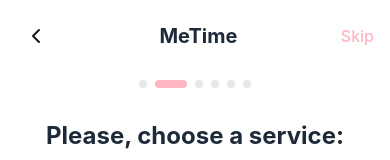
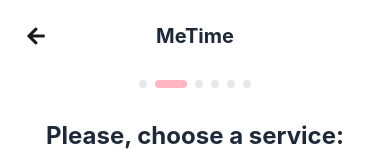
Before and after one commit to sumit-yadav-001/ME-TIME, a React (Vite) app: page /onboarding in a window 390 px wide. Both pictures are taken after a click on the button "Start". Shown: the top 160 px of the page. Built offline with nearby package versions, Linux system fonts and the light colour scheme.

Commit message:
Home & Onboarding commit: Add responsive Home and Booking pages with full logic and Swiper integration

```diff
--- a/src/pages/onboarding/Onboarding.jsx
+++ b/src/pages/onboarding/Onboarding.jsx
@@ -1,5 +1,7 @@
 import { useState } from "react";
 import { useNavigate } from "react-router-dom";
+import { FaArrowLeft } from "react-icons/fa";
+import { FiArrowRight } from "react-icons/fi";
 
 export default function Onboarding() {
   const [step, setStep] = useState(0);
@@ -10,12 +12,12 @@
 
   const nextStep = () => setStep((prev) => prev + 1);
   const prevStep = () => setStep((prev) => Math.max(prev - 1, 0));
+
   const finishOnboarding = () => {
     localStorage.setItem("onboardingSeen", "true");
-    navigate("/login");
+    window.location.href = "http://localhost:5173/"; // skip → home
   };
 
-  // Page 2 categories
   const categories = [
     { name: "Hair", img: "https://www.image2url.com/r2/default/images/1777877371615-e2fab8d7-2482-4a73-8da2-935c9deb91be.jpg" },
     { name: "Massage", img: "https://www.image2url.com/r2/default/images/1777877339043-8d3dd7fd-4bf2-4d81-8ffd-2554f3abd45e.jpg" },
@@ -23,7 +25,6 @@
     { name: "Nails", img: "https://www.image2url.com/r2/default/images/1777877171613-cac80c7b-ecdb-4a53-bf00-92c01b19dcf5.jpg" },
   ];
 
-  // Page 3 services
   const services = [
     { name: "Basic Manicure", price: "$40", img: "https://www.image2url.com/r2/default/images/1777971307334-3ff7b8fe-7f70-4fcb-a464-51a080053e62.jpg" },
     { name: "Basic Pedicure", price: "$35", img: "https://www.image2url.com/r2/default/images/1777971745930-397a4ffe-d598-420c-8f7d-8992bd56c8d1.png" },
@@ -32,7 +33,6 @@
     { name: "Acrylic Extensions", price: "$100", img: "https://www.image2url.com/r2/default/images/1777972060026-bad6807c-02e9-4309-80c3-b3e35eadc67b.png" },
   ];
 
-  // Page 4 professionals
   const professionals = [
     { name: "Anna Smith", role: "Nail designer", rating: "5.0", img: "https://www.image2url.com/r2/default/images/1777972330320-eefd8c19-eeee-4620-9f27-d938994d6265.png" },
     { name: "Jordan Mcmiller", role: "Nail designer", rating: "4.9", img: "https://www.image2url.com/r2/default/images/1777972358647-6293d58c-3a79-4109-acec-0d2e6d40050b.png" },
@@ -42,14 +42,16 @@
   return (
     <div className="min-h-screen bg-white flex flex-col">
       {/* Header */}
-      <div className={`p-4 flex items-center justify-between transition-opacity duration-300 ${step === 0 ? "opacity-0 pointer-events-none" : "opacity-100"}`}>
-        <button onClick={prevStep} className="w-10 h-10 flex items-center justify-center rounded-full hover:bg-gray-100 transition-colors">
-          <svg width="24" height="24" viewBox="0 0 24 24" fill="none" stroke="currentColor" strokeWidth="2" strokeLinecap="round" strokeLinejoin="round">
-            <path d="m15 18-6-6 6-6"/>
-          </svg>
-        </button>
-        <h1 className="font-bold text-xl text-gray-800">MeTime</h1>
-        <button onClick={finishOnboarding} className="text-[#FFB6C1] font-medium hover:text-[#FFA0B0] transition-colors">Skip</button>
+      <div className="p-4 flex items-center justify-between">
+        {step > 0 ? (
+          <button onClick={prevStep} className="w-10 h-10 flex items-center justify-center rounded-full hover:bg-gray-100 transition-colors">
+            <FaArrowLeft size={20} />
+          </button>
+        ) : <div className="w-10 h-10" />}
+        {step > 0 && <h1 className="font-bold text-xl text-gray-800">MeTime</h1>}
+        {step === 0 ? (
+          <button onClick={finishOnboarding} className="text-[#FFB6C1] font-medium hover:text-[#FFA0B0] transition-colors">Skip</button>
+        ) : <div className="w-10 h-10" />}
       </div>
 
       <div className="flex-1 flex flex-col max-w-screen-lg md:max-w-4xl mx-auto w-full px-6 pb-10 overflow-y-auto">
@@ -61,7 +63,7 @@
         </div>
 
         <div className="flex-1">
-          {/* Page 1 - Welcome */}
+          {/* Page 1 */}
           {step === 0 && (
             <div className="flex flex-col items-center text-center space-y-8 animate-in fade-in slide-in-from-bottom-4 duration-500">
               <div className="w-full aspect-[4/5] overflow-hidden rounded-3xl shadow-2xl relative">
@@ -76,7 +78,7 @@
             </div>
           )}
 
-          {/* Page 2 - Category Selection */}
+          {/* Page 2 */}
           {step === 1 && (
             <div className="space-y-6 animate-in fade-in slide-in-from-right-4 duration-500">
               <h2 className="text-2xl font-bold text-center text-gray-800 mb-8">Please, choose a service:</h2>
@@ -94,15 +96,14 @@
             </div>
           )}
 
-          {/* Page 3 - Services */}
+          {/* Page 3 */}
           {step === 2 && (
             <div className="flex flex-col h-full animate-in fade-in slide-in-from-right-4 duration-500">
               <h2 className="text-2xl font-bold text-center text-gray-800 mb-8">Now, choose one that <br/>fits your needs:</h2>
               <div className="space-y-4 flex-1">
                 {services.map((item) => (
-                  <div key={item.name} onClick={() => setSelectedService(item)}
-                    className={`flex items-center justify-between p-4 rounded-3xl cursor-pointer border-2 transition-all duration-300 ${selectedService?.name === item.name ? "border-[#FFB6C1] bg-pink-50/50 shadow-md" : "border-gray-100 bg-white hover:border-pink-200 shadow-sm"}`}>
-                    <div className="flex items-center gap-4">
+                  <div key={item.name} className={`flex items-center justify-between p-4 rounded-3xl cursor-pointer border-2 transition-all duration-300 ${selectedService?.name === item.name ? "border-[#FFB6C1] bg-pink-50/50 shadow-md" : "border-gray-100 bg-white hover:border-pink-200 shadow-sm"}`}>
+                    <div className="flex items-center gap-4" onClick={() => setSelectedService(item)}>
                       <div className="w-16 h-16 rounded-2xl overflow-hidden shadow-sm">
                         <img src={item.img} alt={item.name} className="w-full h-full object-cover"/>
                       </div>
@@ -111,24 +112,25 @@
                         <p className="text-[#FFB6C1] font-semibold">{item.price}</p>
                       </div>
                     </div>
-                    <div className={`w-6 h-6 rounded-full border-2 flex items-center justify-center transition-colors ${selectedService?.name === item.name ? "bg-[#FFB6C1] border-[#FFB6C1]" : "border-gray-200"}`}>
-                      {selectedService?.name === item.name && <svg width="14" height="14" viewBox="0 0 24 24" fill="none" stroke="white" strokeWidth="4" strokeLinecap="round" strokeLinejoin="round"><path d="M20 6 9 17l-5-5"/></svg>}
+                    {/* Arrow */}
+                    <div className="flex items-center justify-center w-6 h-6 text-gray-400 cursor-pointer" onClick={() => { setSelectedService(item); nextStep(); }}>
+                      <FiArrowRight size={20} />
                     </div>
                   </div>
                 ))}
               </div>
-              <button disabled={!selectedService} onClick={nextStep} className={`mt-8 w-full py-4 rounded-2xl font-bold text-lg transition-all duration-300 ${selectedService ? "bg-[#FFB6C1] text-white shadow-lg shadow-pink-200 hover:bg-[#FFA0B0] active:scale-[0.98]" : "bg-gray-100 text-gray-400 cursor-not-allowed"}`}>Next</button>
+
             </div>
           )}
 
-          {/* Page 4 - Professionals */}
+          {/* Page 4 */}
           {step === 3 && (
             <div className="flex flex-col h-full animate-in fade-in slide-in-from-right-4 duration-500">
+              <h1 className="font-bold text-xl text-gray-800 mb-4 text-center">MeTime</h1>
               <h2 className="text-2xl font-bold text-center text-gray-800 mb-8">Choose a professional and see available slots</h2>
               <div className="space-y-4 flex-1 grid grid-cols-1 md:grid-cols-3 gap-4">
                 {professionals.map((pro) => (
-                  <div key={pro.name} onClick={() => setSelectedPro(pro)}
-                    className={`flex items-center justify-between p-4 rounded-3xl cursor-pointer border-2 transition-all duration-300 ${selectedPro?.name === pro.name ? "border-[#FFB6C1] bg-pink-50/50 shadow-md" : "border-gray-100 bg-white hover:border-pink-200 shadow-sm"}`}>
+                  <div key={pro.name} onClick={() => setSelectedPro(pro)} className={`flex items-center justify-between p-4 rounded-3xl cursor-pointer border-2 transition-all duration-300 ${selectedPro?.name === pro.name ? "border-[#FFB6C1] bg-pink-50/50 shadow-md" : "border-gray-100 bg-white hover:border-pink-200 shadow-sm"}`}>
                     <div className="flex items-center gap-4">
                       <div className="w-16 h-16 rounded-full overflow-hidden shadow-sm border-2 border-white">
                         <img src={pro.img} alt={pro.name} className="w-full h-full object-cover"/>
@@ -152,7 +154,7 @@
             </div>
           )}
 
-          {/* Page 4.5 / 5 - Login / Signup */}
+          {/* Page 5 - Login / Signup */}
           {step >= 4 && (
             <div className="flex flex-col items-center text-center space-y-12 py-10 animate-in fade-in zoom-in duration-500">
               <div className="w-24 h-24 bg-pink-50 rounded-full flex items-center justify-center mb-4">
```
